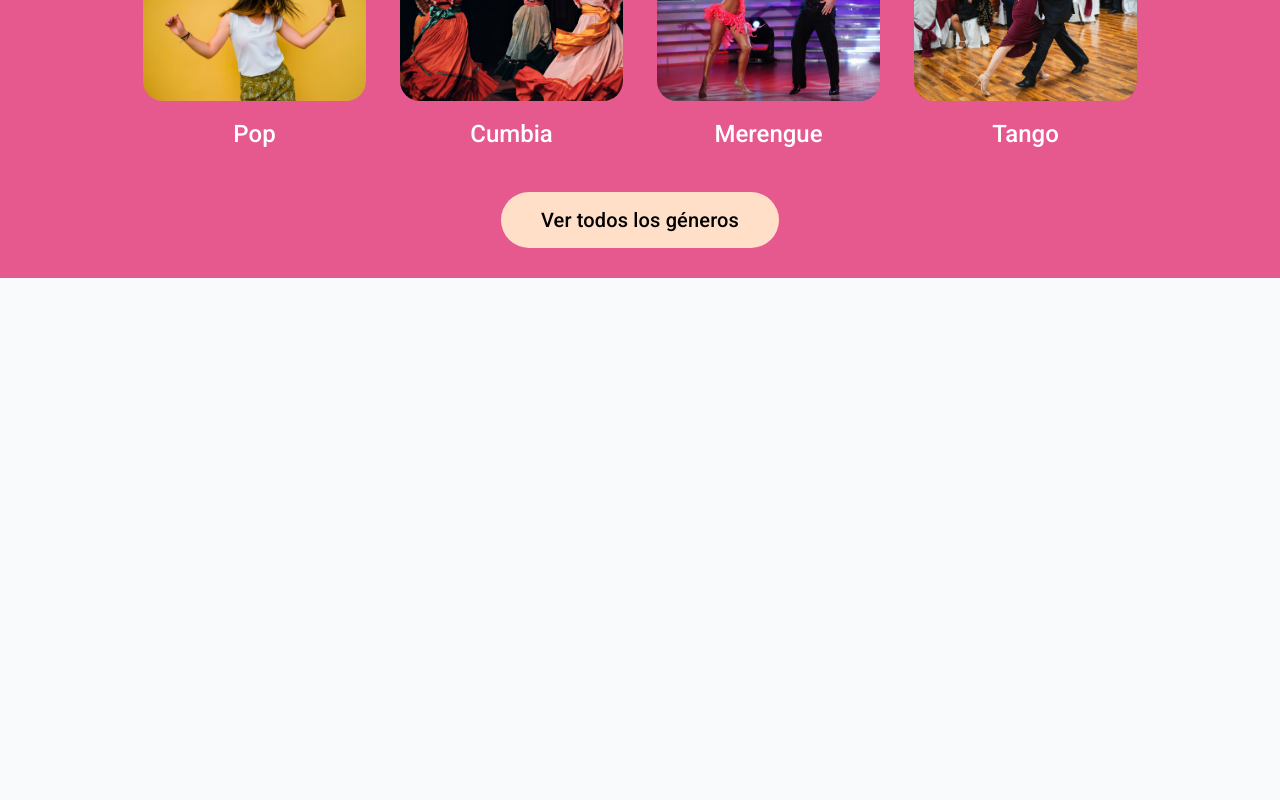
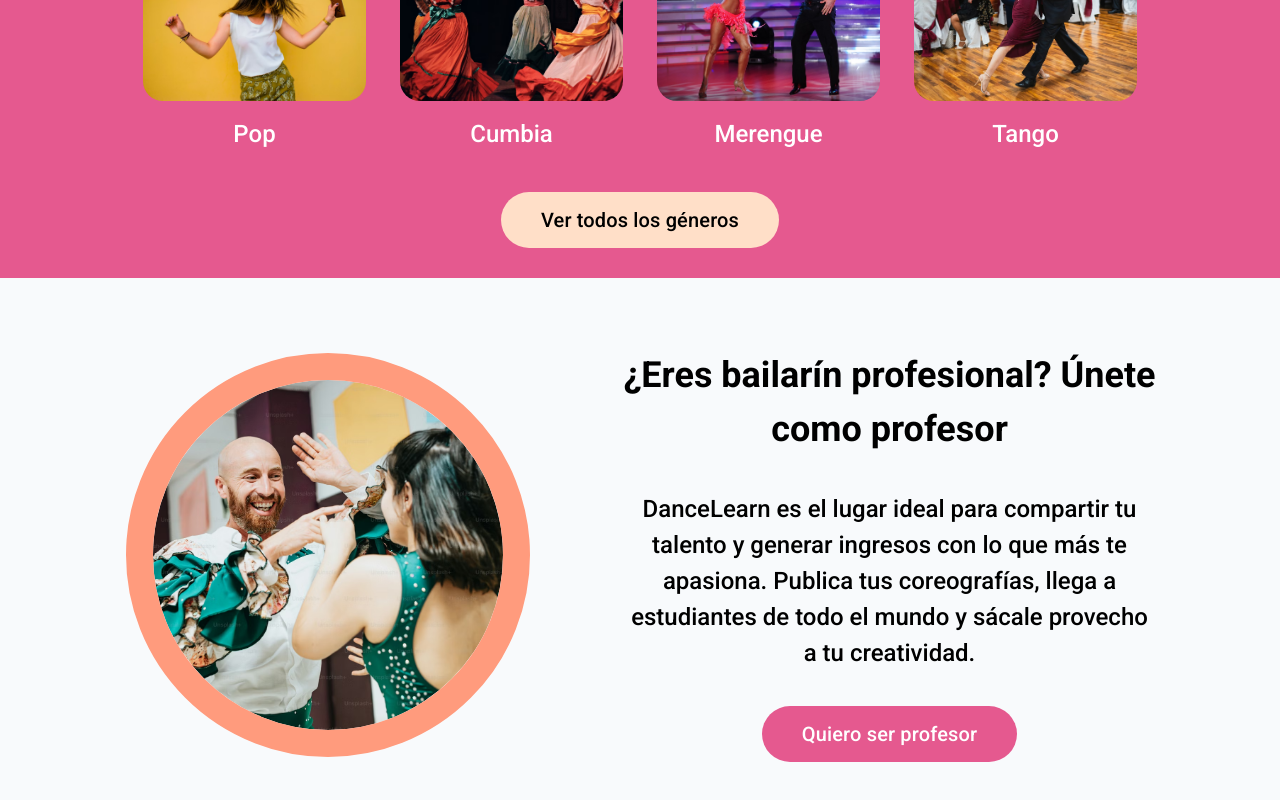
Before and after one commit to SantiagoGualguan/PROYECTO_DE_SARROLLO_DE_SOFTWARE_1, a React (Vite) app in the folder frontend/: page / in a window 1280 px wide. Shown: the part 2256-3056 px from the top of the page. Before the commit the page ends 2534 px from the top, so only its background shows below. Built offline with nearby package versions, Linux system fonts and the light colour scheme.

Commit message:
Implementation of the invitation section to become a teacher

```diff
--- a/frontend/src/pages/public/LandingPage/LandingPage.jsx
+++ b/frontend/src/pages/public/LandingPage/LandingPage.jsx
@@ -8,6 +8,7 @@ import DescriptionSection from "./sections/DescriptionSection.jsx";
 import FeatureSection from "./sections/FeaturesSection.jsx";
 import PreviewSection from "./sections/PreviewSection.jsx";
 import GenresSection from "./sections/GenresSection.jsx";
+import TeacherSection from "./sections/TeacherSection.jsx";
 import { useNavigate } from "react-router-dom";
 
 const LandingPage = () => {
@@ -47,6 +48,7 @@ const LandingPage = () => {
       <FeatureSection />
       <PreviewSection />
       <GenresSection />
+      <TeacherSection />
     </div>
   );
 };
--- a/frontend/src/pages/public/LandingPage/sections/TeacherSection.jsx
+++ b/frontend/src/pages/public/LandingPage/sections/TeacherSection.jsx
@@ -1,3 +1,5 @@
+import teacher from "../../../../assets/images/teacherDance.png";
+import Button from "../../../../components/ui/Button/Button";
 /**
  * frame principal: autolayout flow: horizontal gap:69, padding: ancho:113, alto:30 alingment:center
  * con:
@@ -11,8 +13,50 @@
  * @returns
  */
 
+const teacherInvitation =
+  "w-full flex flex-row items-center gap-[69px] px-[113px] py-[30px]";
+const teacherPhoto =
+  "flex flex-col items-center justify-center gap-[10px] px-[40px] py-[30px] shrink-0";
+const invitation =
+  "flex flex-col items-center gap-[35px] px-[10px] py-[10px] flex-1";
 const TeacherSection = () => {
-  return <></>;
+  return (
+    <section className={teacherInvitation}>
+      <div className={teacherPhoto}>
+        <div
+          className="rounded-full overflow-hidden shrink-0"
+          style={{
+            width: "350px",
+            height: "350px",
+            outline: "27px solid #FF9B7D",
+          }}
+        >
+          <img
+            src={teacher}
+            alt="Profesor de baile"
+            className="w-full h-full object-cover"
+          />
+        </div>
+      </div>
+      <div className={invitation}>
+        <h2 className="text-[36px] font-bold text-black text-center">
+          ¿Eres bailarín profesional? Únete como profesor
+        </h2>
+        <p className="text-[24px] font-medium text-black text-center">
+          DanceLearn es el lugar ideal para compartir tu talento y generar
+          ingresos con lo que más te apasiona. Publica tus coreografías, llega a
+          estudiantes de todo el mundo y sácale provecho a tu creatividad.
+        </p>
+        <Button
+          label="Quiero ser profesor"
+          variant="filled"
+          size="large"
+          color="var(--color-primary)"
+          onClick={() => {}}
+        />
+      </div>
+    </section>
+  );
 };
 
 export default TeacherSection;
```
Also changed, not shown: frontend/src/assets/images/teacherDance.png (added).
